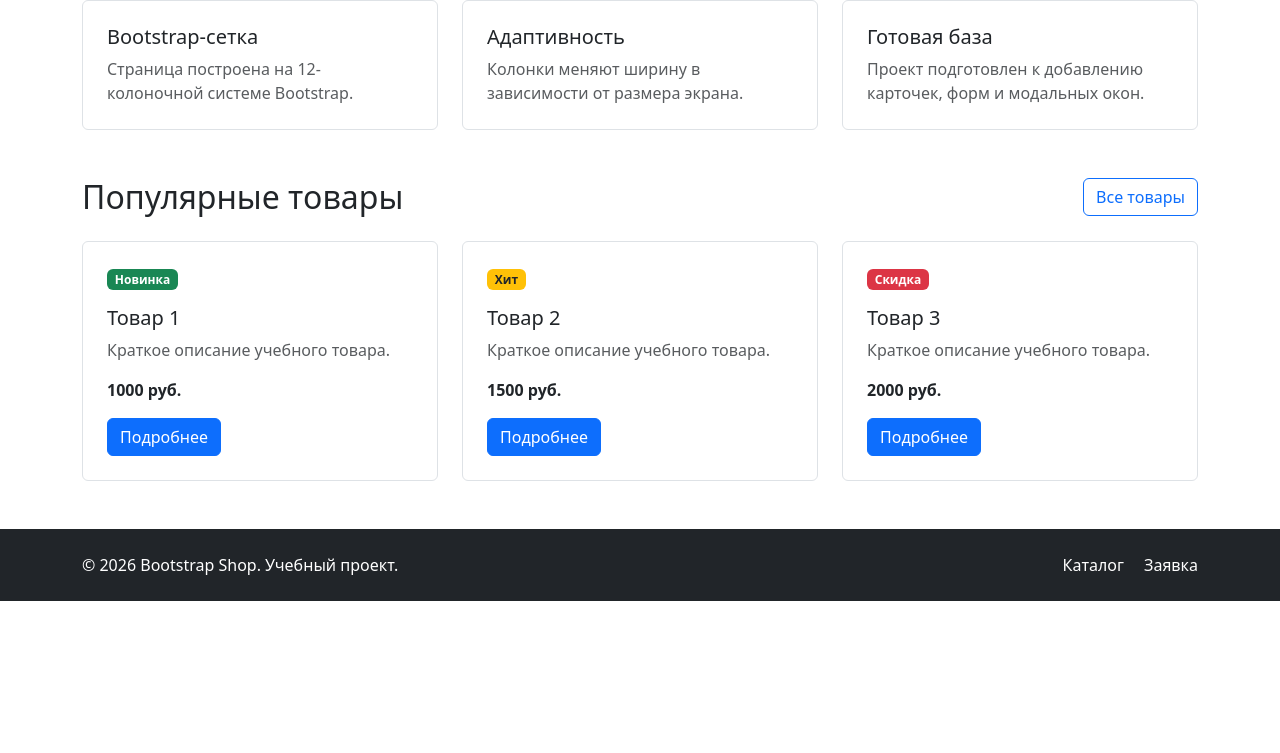
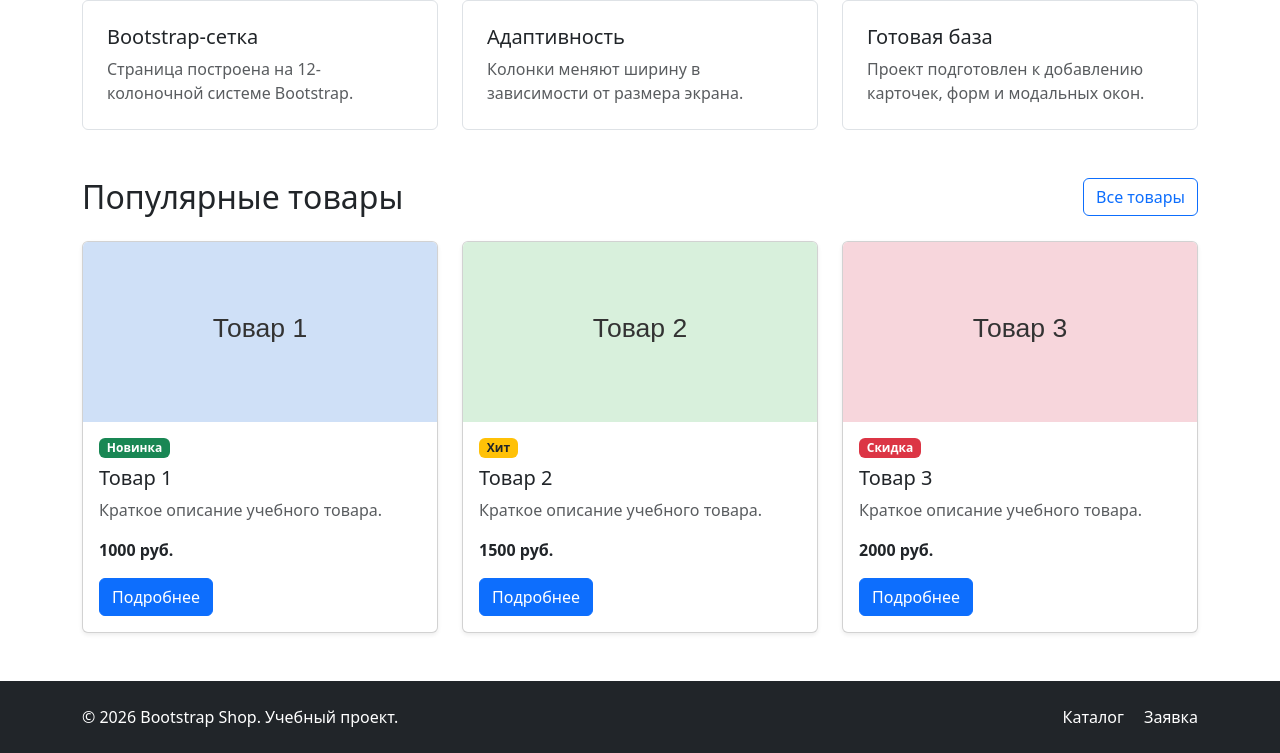
Before and after one commit to 0porn1k/kr2-bootstrap-shop, a plain HTML site: page index.html in a window 1280 px wide. Shown: the part 571-1324 px from the top of the page. Before the commit the page ends 1172 px from the top, so only its background shows below. Drawn offline with nearby package versions, Linux system fonts and the light colour scheme.

Commit message:
fix: prepare Bootstrap project for submission

```diff
--- a/index.html
+++ b/index.html
@@ -138,7 +138,7 @@
       </div>
     </section>
 
-    <!-- Товары: 1 / 2 / 3 колонки -->
+    <!-- Товары: card, 1 / 2 / 3 колонки -->
     <section class="container my-5" id="popular">
       <div class="d-flex justify-content-between align-items-center mb-4">
         <h2 class="mb-0">Популярные товары</h2>
@@ -146,30 +146,39 @@
       </div>
       <div class="row g-4">
         <div class="col-12 col-md-6 col-lg-4">
-          <div class="border rounded h-100 p-4">
-            <span class="badge bg-success mb-3">Новинка</span>
-            <h3 class="h5">Товар 1</h3>
-            <p class="text-muted">Краткое описание учебного товара.</p>
-            <p class="fw-bold mb-3">1000 руб.</p>
-            <a class="btn btn-primary" href="product.html">Подробнее</a>
+          <div class="card h-100 shadow-sm">
+            <img class="card-img-top" src="images/product-1.svg" alt="Товар 1">
+            <div class="card-body d-flex flex-column">
+              <span class="badge bg-success mb-2 align-self-start">Новинка</span>
+              <h3 class="card-title h5">Товар 1</h3>
+              <p class="card-text text-muted">Краткое описание учебного товара.</p>
+              <p class="fw-bold mb-3 mt-auto">1000 руб.</p>
+              <a class="btn btn-primary align-self-start" href="product.html">Подробнее</a>
+            </div>
           </div>
         </div>
         <div class="col-12 col-md-6 col-lg-4">
-          <div class="border rounded h-100 p-4">
-            <span class="badge bg-warning text-dark mb-3">Хит</span>
-            <h3 class="h5">Товар 2</h3>
-            <p class="text-muted">Краткое описание учебного товара.</p>
-            <p class="fw-bold mb-3">1500 руб.</p>
-            <a class="btn btn-primary" href="product.html">Подробнее</a>
+          <div class="card h-100 shadow-sm">
+            <img class="card-img-top" src="images/product-2.svg" alt="Товар 2">
+            <div class="card-body d-flex flex-column">
+              <span class="badge bg-warning text-dark mb-2 align-self-start">Хит</span>
+              <h3 class="card-title h5">Товар 2</h3>
+              <p class="card-text text-muted">Краткое описание учебного товара.</p>
+              <p class="fw-bold mb-3 mt-auto">1500 руб.</p>
+              <a class="btn btn-primary align-self-start" href="product.html">Подробнее</a>
+            </div>
           </div>
         </div>
         <div class="col-12 col-md-6 col-lg-4">
-          <div class="border rounded h-100 p-4">
-            <span class="badge bg-danger mb-3">Скидка</span>
-            <h3 class="h5">Товар 3</h3>
-            <p class="text-muted">Краткое описание учебного товара.</p>
-            <p class="fw-bold mb-3">2000 руб.</p>
-            <a class="btn btn-primary" href="product.html">Подробнее</a>
+          <div class="card h-100 shadow-sm">
+            <img class="card-img-top" src="images/product-3.svg" alt="Товар 3">
+            <div class="card-body d-flex flex-column">
+              <span class="badge bg-danger mb-2 align-self-start">Скидка</span>
+              <h3 class="card-title h5">Товар 3</h3>
+              <p class="card-text text-muted">Краткое описание учебного товара.</p>
+              <p class="fw-bold mb-3 mt-auto">2000 руб.</p>
+              <a class="btn btn-primary align-self-start" href="product.html">Подробнее</a>
+            </div>
           </div>
         </div>
       </div>
```
Also changed, not shown: order.html (+4 -4 lines), 1 other file.
